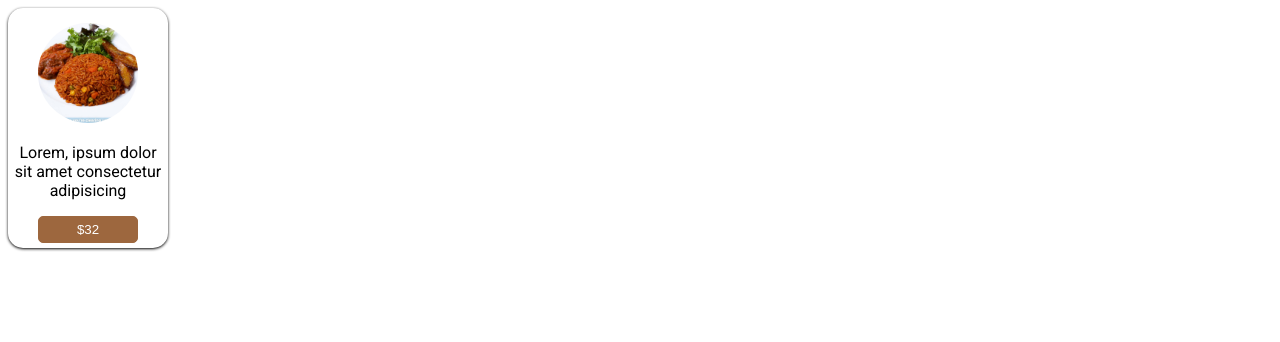
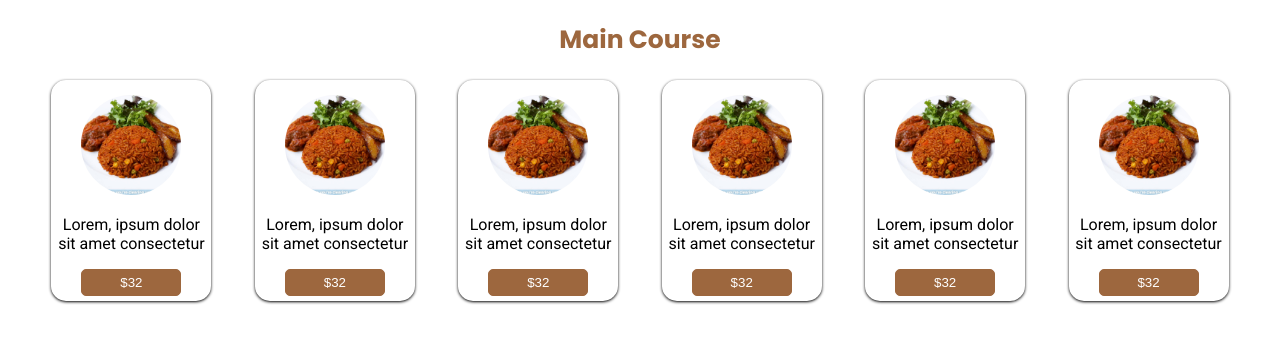
Before and after one commit to Dabi-ayu/She-Code-Africa-restaurant-website, a plain HTML site: page src/main.html in a window 1280 px wide. Drawn offline with Linux system fonts and the light colour scheme; a web font is replaced by a local one.

Commit message:
adding the main

```diff
--- a/css/main.css
+++ b/css/main.css
@@ -9,6 +9,7 @@
     text-align: center;
     align-items: center;
 }
+
 
 main img{
     width: 100px;
@@ -25,3 +26,15 @@ main img{
     border:1px solid #9D673E;
     width: 100px;
 }
+
+.main-course-section {
+    display: flex;
+    justify-content: space-evenly;
+}
+
+.section-1 h2{
+text-align: center;
+font-size: 25px;
+color: #9D673E;
+font-family: poppins;
+}
--- a/src/main.html
+++ b/src/main.html
@@ -8,11 +8,41 @@
   </head>
   <body>
     <main>
-      <div class="dish-wrapper">
-        <img src="/images/image-rice-1.jpg" alt="dish sample" />
-        <p>Lorem, ipsum dolor sit amet consectetur adipisicing</p>
-        <button>$32</button>
-      </div>
+      <section class="section-1">
+        <h2>Main Course</h2>
+        <div class="main-course-section">
+          <div class="dish-wrapper">
+            <img src="/images/image-rice-1.jpg" alt="dish sample" />
+            <p>Lorem, ipsum dolor sit amet consectetur</p>
+            <button>$32</button>
+          </div>
+          <div class="dish-wrapper">
+            <img src="/images/image-rice-1.jpg" alt="dish sample" />
+            <p>Lorem, ipsum dolor sit amet consectetur</p>
+            <button>$32</button>
+          </div>
+          <div class="dish-wrapper">
+            <img src="/images/image-rice-1.jpg" alt="dish sample" />
+            <p>Lorem, ipsum dolor sit amet consectetur</p>
+            <button>$32</button>
+          </div>
+          <div class="dish-wrapper">
+            <img src="/images/image-rice-1.jpg" alt="dish sample" />
+            <p>Lorem, ipsum dolor sit amet consectetur</p>
+            <button>$32</button>
+          </div>
+          <div class="dish-wrapper">
+            <img src="/images/image-rice-1.jpg" alt="dish sample" />
+            <p>Lorem, ipsum dolor sit amet consectetur</p>
+            <button>$32</button>
+          </div>
+          <div class="dish-wrapper">
+            <img src="/images/image-rice-1.jpg" alt="dish sample" />
+            <p>Lorem, ipsum dolor sit amet consectetur</p>
+            <button>$32</button>
+          </div>
+        </div>
+      </section>
     </main>
   </body>
 </html>
```
Also changed, not shown: css/menu.css (line endings or trailing spaces).
